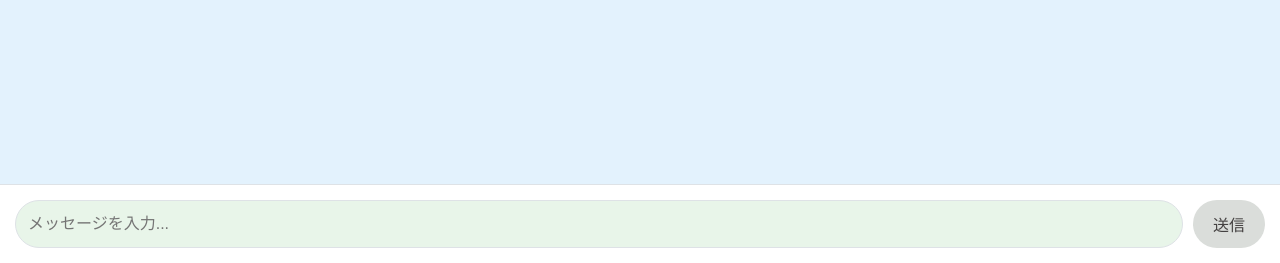
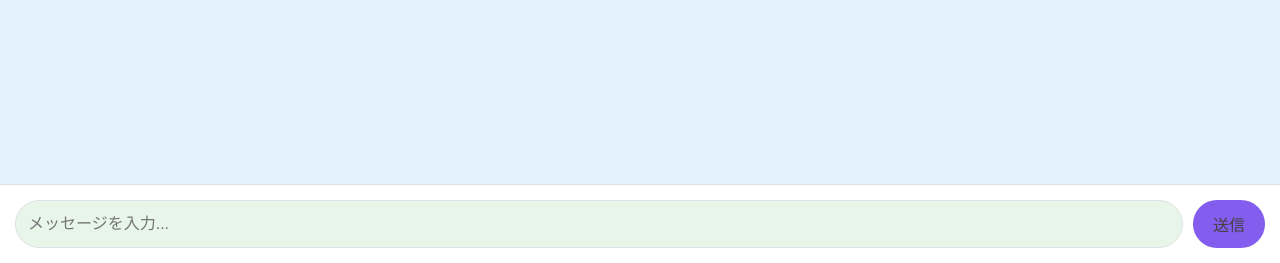
Before and after one commit to Yakun-dev/AI-Chatbot, a Flask app: page / in a window 1280 px wide. Shown: the part 537-800 px from the top of the page. Run offline with Flask 3, Linux system fonts and the light colour scheme.

Commit message:
デザイン改善

```diff
--- a/static/css/style.css
+++ b/static/css/style.css
@@ -128,7 +128,7 @@ input[type="text"]:focus {
 
 button {
     padding: 12px 20px;
-    background-color: #daddda;
+    background-color: #5723e7bb;
     color: rgb(68, 65, 65);
     border: none;
     border-radius: 25px;
@@ -138,7 +138,7 @@ button {
 }
 
 button:hover {
-    background-color: #5723e7bb;
+    background-color:#daddda ;
     color: rgb(235, 242, 243);
 }
 
```
